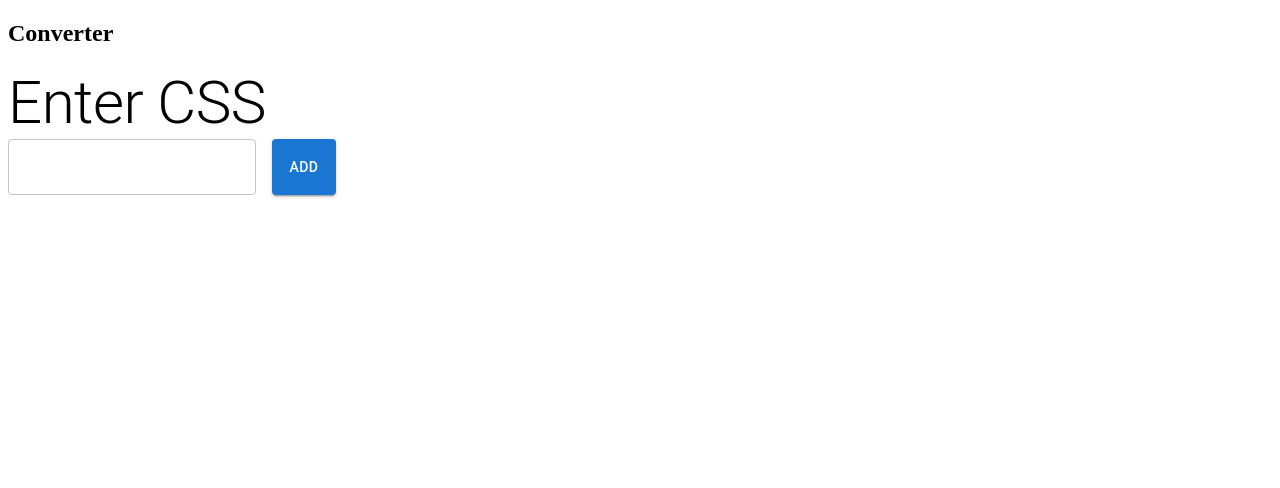
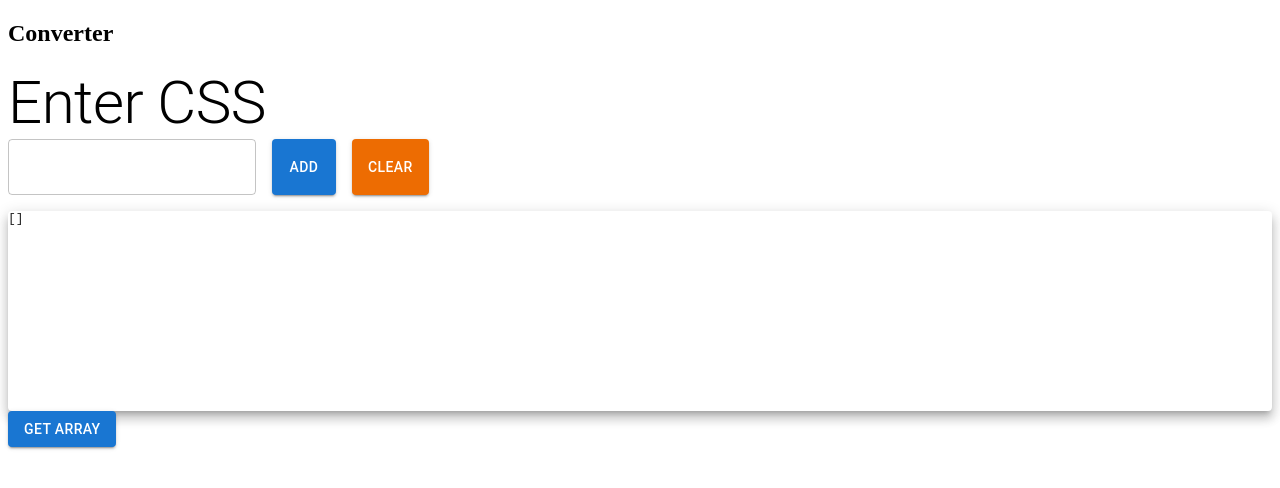
Before and after one commit to theCapnCoder/typography-style-converter, a React (Create React App) app: page / in a window 1280 px wide. Shown: the top 488 px of the page. Built offline with nearby package versions, Linux system fonts and the light colour scheme.

Commit message:
chore: reset input

```diff
--- a/src/containers/Converter/Converter.tsx
+++ b/src/containers/Converter/Converter.tsx
@@ -1,32 +1,72 @@
-import { Box, Button, Stack, TextField, Typography } from "@mui/material";
+import {
+  Box,
+  Button,
+  Paper,
+  Stack,
+  TextField,
+  Typography,
+} from "@mui/material";
 import { Formik, Form } from "formik";
-import React from "react";
+import { useState } from "react";
+import { transformCSSCode } from "./helpers";
 
 export const Converter = () => {
+  const [reactStyle, setReactStyle] = useState<
+    Array<Record<string, string | number>>
+  >([]);
+
   const initialValues = {
     blockText: "",
   };
 
 
+  const accumulateStyle = (blockText: string) => {
+    setReactStyle([...reactStyle, transformCSSCode(blockText)]);
+  };
+
   return (
     <Box>
       <Typography variant="h2">Enter CSS</Typography>
 
+      <Box mb={2}>
         <Formik
           initialValues={initialValues}
-        onSubmit={(values) => console.log(values)}
+          onSubmit={(values, action) => {
+            console.log(values);
+            accumulateStyle(values.blockText);
+            action.resetForm();
+          }}
         >
           {(FormikProps) => (
             <Form>
               <Stack direction={"row"} gap={2}>
-              <TextField name="blockText" onChange={FormikProps.handleChange}></TextField>
+                <TextField
+                  value={FormikProps.values.blockText}
+                  name="blockText"
+                  onChange={FormikProps.handleChange}
+                ></TextField>
                 <Button type="submit" variant="contained">
                   Add
+                </Button>
+                <Button
+                  variant="contained"
+                  color="warning"
+                  onClick={() => setReactStyle([])}
+                >
+                  Clear
                 </Button>
               </Stack>
             </Form>
           )}
         </Formik>
       </Box>
+
+      <Paper elevation={8} sx={{ minWidth: 200, minHeight: 200 }}>
+        <pre>{JSON.stringify(reactStyle, null, 2)}</pre>
+      </Paper>
+      <Button variant="contained" onClick={() => console.log(reactStyle)}>
+        Get array
+      </Button>
+    </Box>
   );
 };
```
Lines whose indentation alone changed are shown as unchanged.
